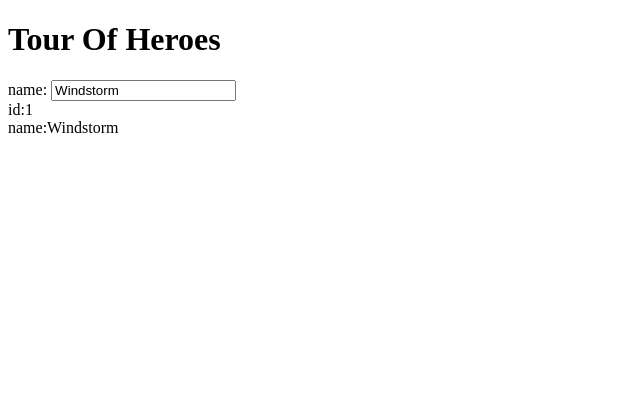
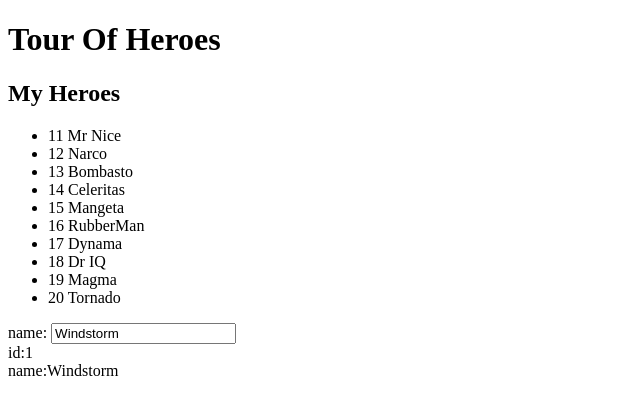
Before and after one commit to jamos90/hall_of_hearoes_angualr, an Angular app: page / in a window 1280 px wide. Shown: the top 414 px of the page, without its empty margins (0-640 px from the left). Built offline with nearby package versions, Linux system fonts and the light colour scheme.

Commit message:
heroes data displaying in a list form

```diff
--- a/src/app/heroes/heroes.component.html
+++ b/src/app/heroes/heroes.component.html
@@ -1,3 +1,12 @@
+<h2>My Heroes</h2>
+  <ul class="heroes">
+    <!-- //The *ngFor is Angular's repeater directive. It repeats the host element for each element in a list. -->
+    <li *ngFor= "let hero of heroes">
+      <span class='badge'> {{hero.id}}</span> {{hero.name}}
+    </li>
+  </ul>
+
+
 <div>
   <label> name:
     <input [(ngModel)]= "hero.name" placeholder = "name" >
--- a/src/app/heroes/heroes.component.ts
+++ b/src/app/heroes/heroes.component.ts
@@ -1,5 +1,6 @@
 import { Component, OnInit } from '@angular/core';
 import { Hero } from '../hero';
+import { HEROES } from '../mock-heroes'
 
 @Component({
   selector: 'app-heroes',
@@ -11,6 +12,7 @@
     id: 1,
     name: "Windstorm"
   };
+  heroes = HEROES
 
   constructor() { }
 
--- /dev/null
+++ b/src/app/mock-heroes.ts
@@ -0,0 +1,14 @@
+import {Hero} from './hero';
+
+export const HEROES: Hero[] = [
+  {id:11, name: 'Mr Nice'},
+  {id: 12, name: 'Narco'},
+  {id: 13, name: 'Bombasto'},
+  {id: 14, name: 'Celeritas'},
+  {id: 15, name: 'Mangeta'},
+  {id: 16, name: 'RubberMan'},
+  {id: 17, name: 'Dynama'},
+  {id: 18, name: 'Dr IQ'},
+  {id: 19, name: 'Magma'},
+  {id: 20, name: 'Tornado'},
+];
```
